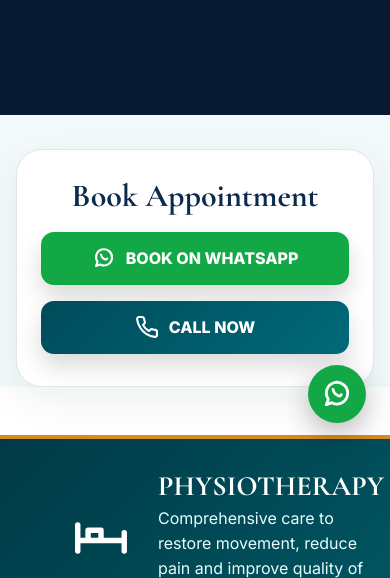
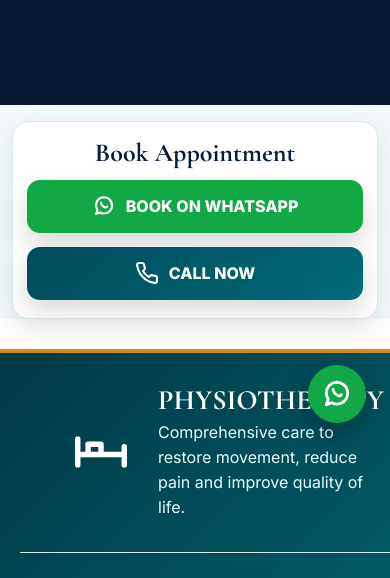
Before and after one commit to samdemo0/intel-physiotherapy-website, a plain HTML site: page index.html in a window 390 px wide. Shown: the part 396-974 px from the top of the page. Drawn offline with nearby package versions, Linux system fonts and the light colour scheme.

Commit message:
Refine home hero and keep appointment actions below image

```diff
--- a/index.html
+++ b/index.html
@@ -11,7 +11,7 @@
 <link href="https://fonts.googleapis.com/css2?family=Cormorant+Garamond:wght@600;700&amp;family=Inter:wght@400;500;600;700;800&amp;display=swap" rel="stylesheet"/>
 <link href="assets/css/style.css" rel="stylesheet"/>
 <style>
-/* Home hero: keep the recovery visual prominent without consuming the full first screen. */
+/* Home hero: compact first screen without covering the artwork. */
 .home-main-image{
   height:clamp(470px,58vh,590px);
   overflow:hidden;
@@ -23,15 +23,48 @@
   max-width:none;
   margin:0;
   object-fit:cover;
-  object-position:center 48%;
+  object-position:center 50%;
+}
+/* Keep the appointment CTA in normal document flow, not over the hero artwork. */
+.home-booking-panel{
+  position:static !important;
+  inset:auto !important;
+  transform:none !important;
+  width:min(760px,calc(100% - 32px)) !important;
+  margin:22px auto 26px !important;
+  padding:18px 22px !important;
+  background:#fff !important;
+  border:1px solid #dbe8eb !important;
+  border-radius:16px !important;
+  box-shadow:0 10px 28px rgba(5,37,52,.10) !important;
+  text-align:center !important;
+  z-index:auto !important;
+}
+.home-booking-panel h2{
+  margin:0 0 14px !important;
+  color:#071d36 !important;
+  font-size:clamp(26px,3vw,36px) !important;
+}
+.home-booking-panel .visual-actions{
+  display:flex !important;
+  justify-content:center !important;
+  gap:14px !important;
+  flex-wrap:wrap !important;
+  margin:0 !important;
+}
+.home-single-page{
+  background:#f4fafb !important;
 }
 @media (max-width:900px){
   .home-main-image{height:clamp(430px,56vh,520px)}
-  .home-main-image img{object-position:center 48%}
+  .home-main-image img{object-position:center 50%}
 }
 @media (max-width:600px){
-  .home-main-image{height:430px}
-  .home-main-image img{object-position:center 46%}
+  .home-main-image{height:420px}
+  .home-main-image img{object-position:center 48%}
+  .home-booking-panel{width:calc(100% - 24px) !important;margin:16px auto 20px !important;padding:18px 14px !important}
+  .home-booking-panel .visual-actions{flex-direction:column !important}
+  .home-booking-panel .btn{width:100% !important}
 }
 </style>
 </head>
```
